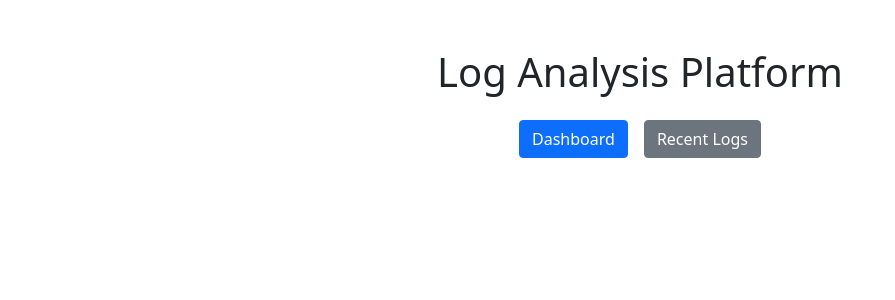
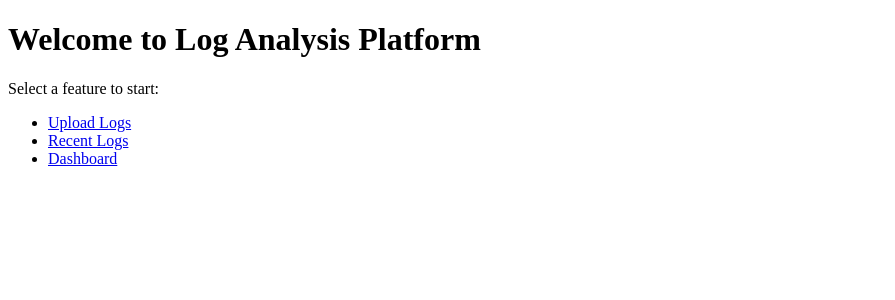
Before and after one commit to R4mbb/logapi-new, a Flask app: page / in a window 1280 px wide. Shown: the top 300 px of the page, without its empty margins (0-895 px from the left). Run offline with Flask 3, Linux system fonts and the light colour scheme; some libraries are stand-ins or nearby versions.

Commit message:
2024-12-02

```diff
--- a/blueprints/dashboard/routes.py
+++ b/blueprints/dashboard/routes.py
@@ -27,52 +27,71 @@ def load_graphs_from_file():
 stored_graphs = load_graphs_from_file()
 
 def init_dashboard_dash(app):
-    """Initialize the dashboard creation page."""
     dash_create = Dash(__name__, server=app, url_base_pathname='/dashboard/create_dash/')
 
     dash_create.layout = html.Div([
-        html.H1("Create a New Dashboard", style={'textAlign': 'center'}),
+        html.H1("Create a New Dashboard", style={
+            'textAlign': 'center',
+            'color': '#f0f0f0',
+            'marginBottom': '20px',
+            'backgroundColor': '#1c1c1c',
+            'padding': '10px',
+            'borderRadius': '5px'
+        }),
 
-        # Button to go to Dashboard
-        html.A("Go to Dashboard", href="/dashboard/", className="btn btn-primary", style={'marginBottom': '20px'}),
+        html.Div([
+            html.Label("Log Type (Required)", style={'fontWeight': 'bold', 'color': '#f0f0f0'}),
+            dcc.Dropdown(
+                id='log-type-dropdown',
+                options=[
+                    {'label': 'Apache2 Logs', 'value': 'apache2_logs'},
+                    {'label': 'Nginx Logs', 'value': 'nginx_logs'}
+                ],
+                placeholder="Select Log Type",
+                style={'marginBottom': '15px', 'backgroundColor': '#2c2c2c', 'color': '#f0f0f0'}
+            ),
+            html.Label("X-Axis (Required)", style={'fontWeight': 'bold', 'color': '#f0f0f0'}),
+            dcc.Dropdown(id='x-axis-dropdown', placeholder='Select X-axis',
+                         style={'marginBottom': '15px', 'backgroundColor': '#2c2c2c', 'color': '#f0f0f0'}),
+            html.Label("Y-Axis (Required)", style={'fontWeight': 'bold', 'color': '#f0f0f0'}),
+            dcc.Dropdown(id='y-axis-dropdown', placeholder='Select Y-axis',
+                         style={'marginBottom': '15px', 'backgroundColor': '#2c2c2c', 'color': '#f0f0f0'}),
+            html.Label("Color (Optional)", style={'fontWeight': 'bold', 'color': '#f0f0f0'}),
+            dcc.Dropdown(id='color-dropdown', placeholder='Select Color',
+                         style={'marginBottom': '15px', 'backgroundColor': '#2c2c2c', 'color': '#f0f0f0'}),
+            html.Label("Graph Title (Required)", style={'fontWeight': 'bold', 'color': '#f0f0f0'}),
+            dcc.Input(id='graph-title', type='text', placeholder='Enter Graph Title',
+                      style={'marginBottom': '15px', 'backgroundColor': '#2c2c2c', 'color': '#f0f0f0'}),
+            html.Label("Graph Type (Required)", style={'fontWeight': 'bold', 'color': '#f0f0f0'}),
+            dcc.Dropdown(
+                id='graph-type-dropdown',
+                options=[
+                    {'label': 'Bar Chart', 'value': 'bar'},
+                    {'label': 'Line Chart', 'value': 'line'},
+                    {'label': 'Scatter Plot', 'value': 'scatter'},
+                    {'label': 'Histogram', 'value': 'histogram'},
+                    {'label': 'Heatmap', 'value': 'heatmap'},
+                    {'label': 'Count Plot', 'value': 'count'}
+                ],
+                placeholder="Select Graph Type",
+                style={'marginBottom': '15px', 'backgroundColor': '#2c2c2c', 'color': '#f0f0f0'}
+            ),
+        ], style={'maxWidth': '600px', 'margin': 'auto', 'padding': '20px', 'backgroundColor': '#1c1c1c', 'borderRadius': '5px'}),
 
-        html.Label("Log Type"),
-        dcc.Dropdown(
-            id='log-type-dropdown',
-            options=[
-                {'label': 'Apache2 Logs', 'value': 'apache2_logs'},
-                {'label': 'Nginx Logs', 'value': 'nginx_logs'}
-            ],
-            placeholder="Select Log Type"
-        ),
-        html.Label("X-Axis"),
-        dcc.Dropdown(id='x-axis-dropdown', placeholder='Select X-axis'),
-        html.Label("Y-Axis"),
-        dcc.Dropdown(id='y-axis-dropdown', placeholder='Select Y-axis'),
-        html.Label("Color (Optional)"),
-        dcc.Dropdown(id='color-dropdown', placeholder='Select Color'),
-        html.Label("Graph Title"),
-        dcc.Input(id='graph-title', type='text', placeholder='Enter Graph Title'),
-        html.Label("Graph Type"),
-        dcc.Dropdown(
-            id='graph-type-dropdown',
-            options=[
-                {'label': 'Bar Chart', 'value': 'bar'},
-                {'label': 'Line Chart', 'value': 'line'},
-                {'label': 'Scatter Plot', 'value': 'scatter'},
-                {'label': 'Histogram', 'value': 'histogram'},
-                {'label': 'Heatmap', 'value': 'heatmap'},
-                {'label': 'Count Plot', 'value': 'count'}
-            ],
-            placeholder="Select Graph Type"
-        ),
         html.Div([
-            html.Button("Preview", id="preview-btn", n_clicks=0),
-            html.Button("Confirm", id="confirm-btn", n_clicks=0, style={'marginLeft': '10px'}),
-            html.Button("Reset", id="reset-btn", n_clicks=0, style={'marginLeft': '10px', 'backgroundColor': 'red', 'color': 'white'}),
-        ], style={'marginTop': '20px'}),
-        html.Div(id='preview-container', style={'marginTop': '20px'})
-    ])
+            html.Button("Preview", id="preview-btn", n_clicks=0, style={
+                'marginRight': '10px', 'padding': '10px 20px', 'backgroundColor': '#007bff', 'color': '#fff'
+            }),
+            html.Button("Confirm", id="confirm-btn", n_clicks=0, style={
+                'marginRight': '10px', 'padding': '10px 20px', 'backgroundColor': '#28a745', 'color': '#fff'
+            }),
+            html.Button("Reset", id="reset-btn", n_clicks=0, style={
+                'padding': '10px 20px', 'backgroundColor': '#dc3545', 'color': '#fff'
+            }),
+        ], style={'textAlign': 'center', 'marginTop': '20px'}),
+
+        html.Div(id='preview-container', style={'marginTop': '30px', 'textAlign': 'center', 'color': '#f0f0f0'})
+    ], style={'backgroundColor': '#121212', 'padding': '0', 'margin': '0', 'minHeight': '100vh', 'width': '100vw'})
 
     @dash_create.callback(
         Output('x-axis-dropdown', 'options', allow_duplicate=True),
@@ -168,17 +187,25 @@ def init_dashboard_dash(app):
 
 
 def init_dashboard_view_dash(app):
-    """Initialize the dashboard view page."""
     dash_view = Dash(__name__, server=app, url_base_pathname='/dashboard/')
 
     dash_view.layout = html.Div([
-        html.H1("Dashboard View", style={'textAlign': 'center'}),
+        html.Div([
+            html.H1("Dashboard View", style={
+                'textAlign': 'center',
+                'color': '#f0f0f0',
+                'backgroundColor': '#1c1c1c',
+                'padding': '10px',
+                'borderRadius': '5px'
+            }),
+            html.A("Create Dashboard", href="/dashboard/create_dash/", className="btn btn-primary",
+                   style={'display': 'block', 'margin': '20px auto', 'textAlign': 'center',
+                          'backgroundColor': '#007bff', 'color': '#fff', 'padding': '10px 20px', 'borderRadius': '5px'})
+        ]),
 
-        html.A("Create Dashboard", href="/dashboard/create_dash/", className="btn btn-primary", style={'marginBottom': '20px'}),
-
-        html.Div(id='graphs-container'),
+        html.Div(id='graphs-container', style={'marginTop': '50px', 'padding': '20px'}),
         dcc.Interval(id='refresh-interval', interval=10000, n_intervals=0)
-    ])
+    ], style={'backgroundColor': '#121212', 'padding': '0', 'margin': '0', 'minHeight': '100vh', 'width': '100vw'})
 
     @dash_view.callback(
         Output('graphs-container', 'children'),
--- a/blueprints/main/routes.py
+++ b/blueprints/main/routes.py
@@ -4,5 +4,14 @@ main_bp = Blueprint('main', __name__, url_prefix='/')
 
 @main_bp.route('/')
 def main_page():
-    """Render the main page with navigation."""
-    return render_template('main_page.html')
+    """
+    Render the main page with enhanced navigation.
+    """
+    return render_template(
+        'main_page.html',
+        navigation=[
+            {"name": "Upload Logs", "url": "/upload_logs"},
+            {"name": "Recent Logs", "url": "/recent_logs"},
+            {"name": "Dashboard", "url": "/dashboard"}
+        ]
+    )
--- a/templates/main_page.html
+++ b/templates/main_page.html
@@ -2,17 +2,15 @@
 <html lang="en">
 <head>
     <meta charset="UTF-8">
-    <meta name="viewport" content="width=device-width, initial-scale=1.0">
-    <title>Main Page</title>
-    <link rel="stylesheet" href="https://cdnjs.cloudflare.com/ajax/libs/bootstrap/5.1.3/css/bootstrap.min.css">
+    <title>Log Analysis Platform</title>
 </head>
 <body>
-    <div class="container mt-5">
-        <h1 class="text-center">Log Analysis Platform</h1>
-        <div class="d-flex justify-content-center mt-4">
-            <a href="/dashboard/" class="btn btn-primary mx-2">Dashboard</a>
-            <a href="/recent_logs/" class="btn btn-secondary mx-2">Recent Logs</a>
-        </div>
-    </div>
+    <h1>Welcome to Log Analysis Platform</h1>
+    <p>Select a feature to start:</p>
+    <ul>
+        {% for item in navigation %}
+        <li><a href="{{ item.url }}">{{ item.name }}</a></li>
+        {% endfor %}
+    </ul>
 </body>
 </html>
```
Also changed, not shown: templates/dashboard_create.html (added, +31 -0 lines), templates/dashboard_view.html (added, +17 -0 lines), README.md, 1 other file.
